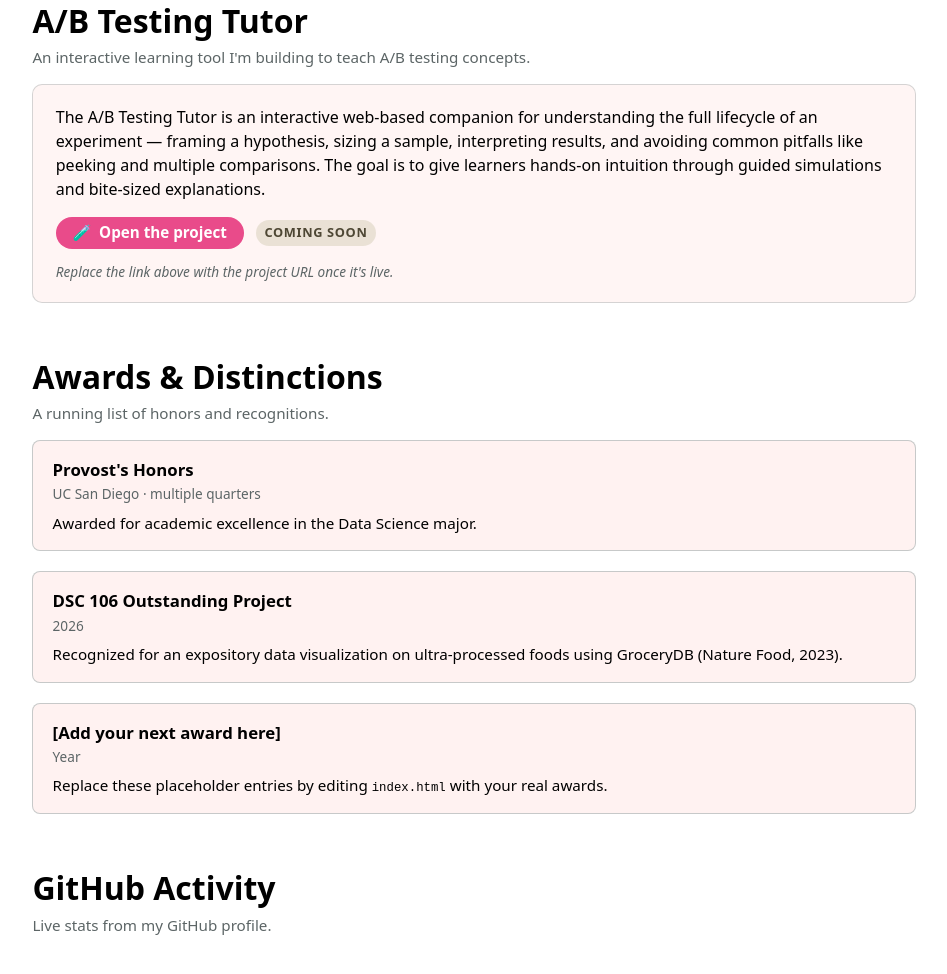
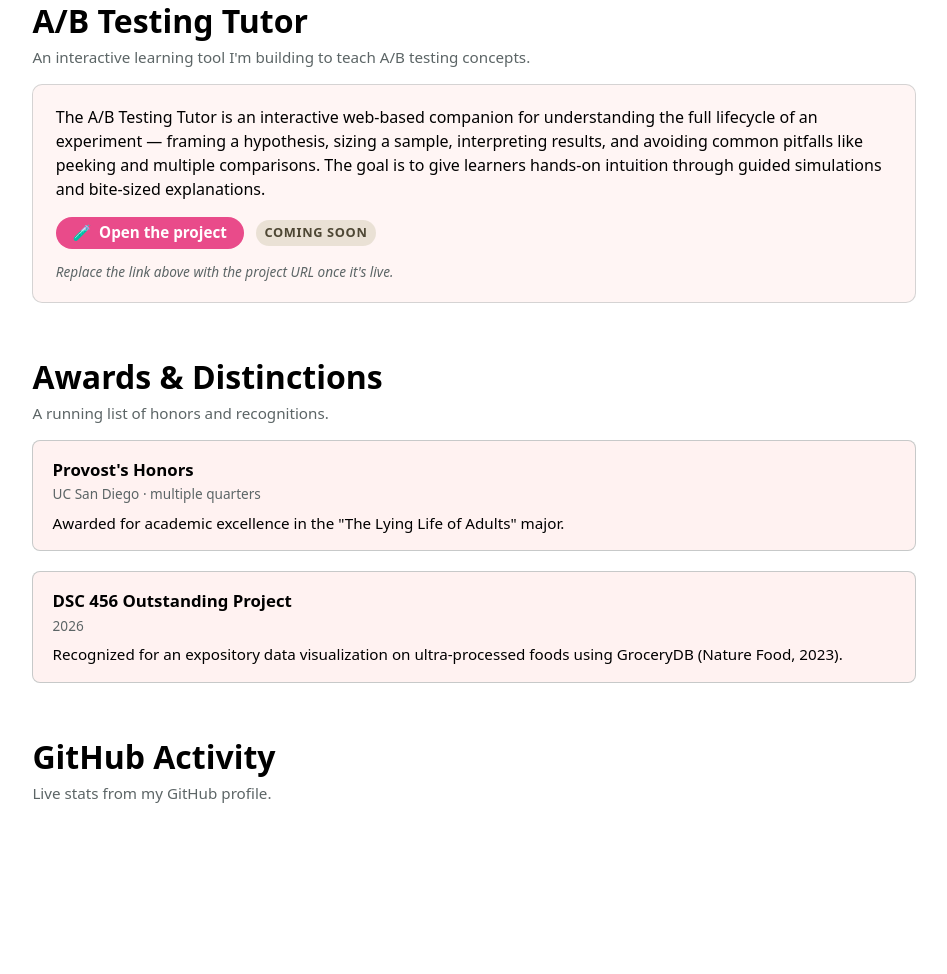
Before and after one commit to bigmacchung/portfolio, a plain HTML site: page index.html in a window 1280 px wide. Shown: the part 1413-2387 px from the top of the page, without its empty margins (166-1113 px from the left). After the commit the page ends 2274 px from the top, so only its background shows below. Drawn offline with Linux system fonts and the light colour scheme; no server answers.

Commit message:
Update index.html

```diff
--- a/index.html
+++ b/index.html
@@ -91,18 +91,14 @@
         <li>
           <strong>Provost's Honors</strong>
           <span class="award-meta">UC San Diego &middot; multiple quarters</span>
-          <p>Awarded for academic excellence in the Data Science major.</p>
+          <p>Awarded for academic excellence in the "The Lying Life of Adults" major.</p>
         </li>
         <li>
-          <strong>DSC 106 Outstanding Project</strong>
+          <strong>DSC 456 Outstanding Project</strong>
           <span class="award-meta">2026</span>
           <p>Recognized for an expository data visualization on ultra-processed foods using GroceryDB (Nature Food, 2023).</p>
         </li>
-        <li>
-          <strong>[Add your next award here]</strong>
-          <span class="award-meta">Year</span>
-          <p>Replace these placeholder entries by editing <code>index.html</code> with your real awards.</p>
-        </li>
+
       </ul>
     </section>
 
```
